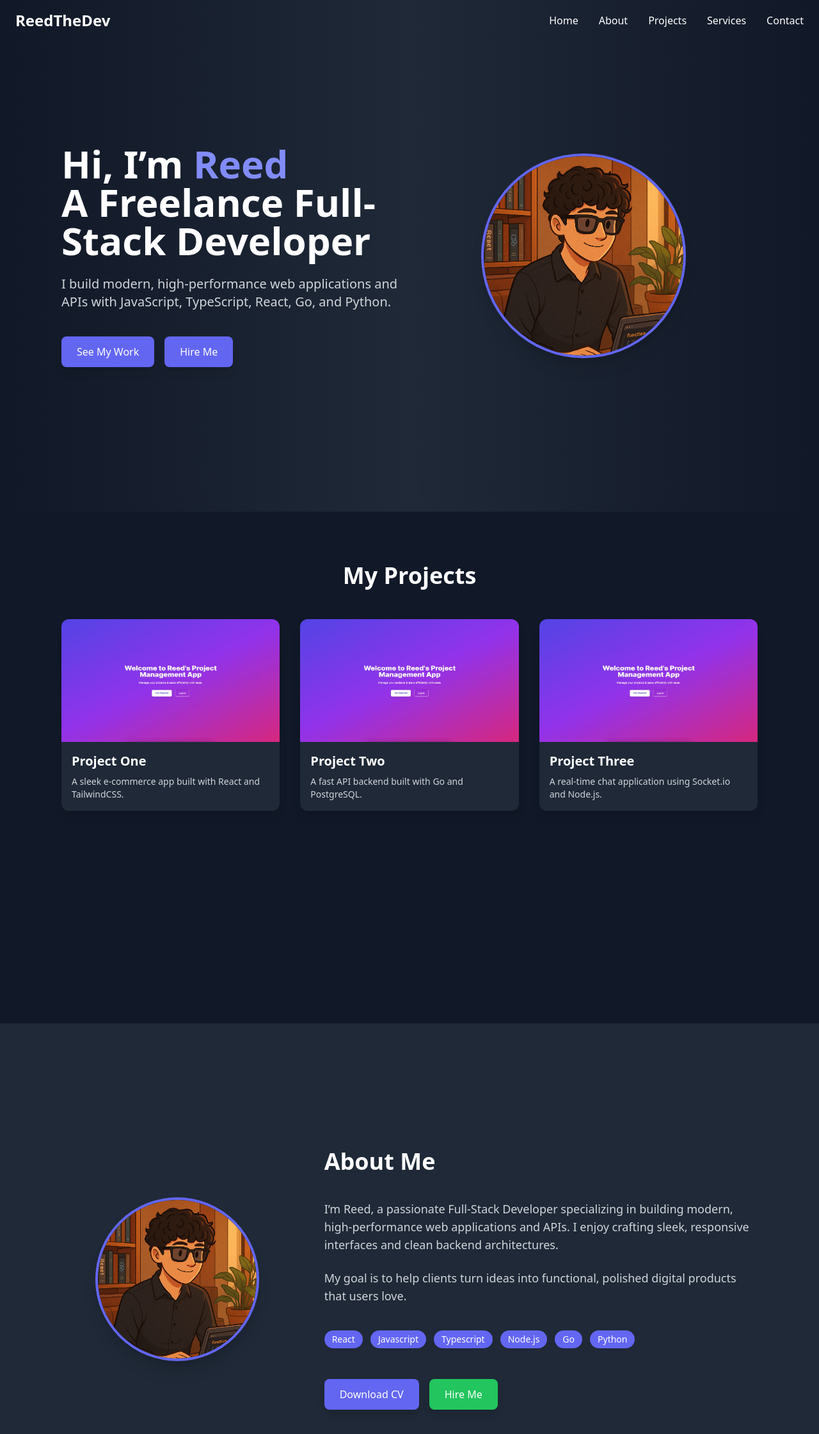
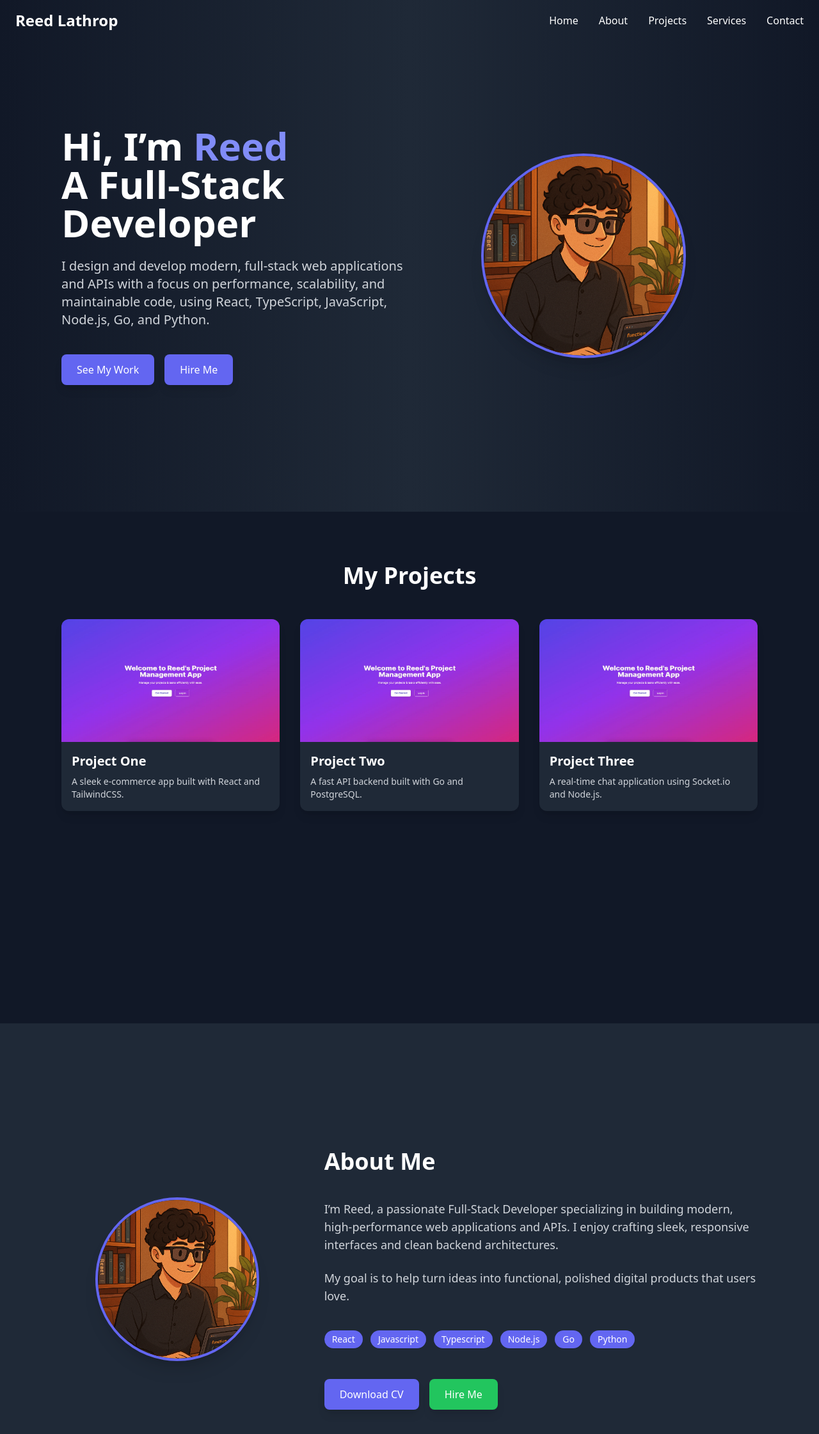
Before and after one commit to reedthedev13/Project-Portfolio, a React (Vite) app: page / in a window 1280 px wide. Shown: the top 2242 px of the page at 64% size. Built offline with nearby package versions, Linux system fonts and the light colour scheme.

Commit message:
Changed wording

```diff
--- a/src/components/NavBar.tsx
+++ b/src/components/NavBar.tsx
@@ -8,7 +8,7 @@ export const Navbar = () => {
 
   return (
     <nav className="fixed w-full bg-transparent z-50 px-6 py-4 flex justify-between items-center">
-      <div className="text-2xl font-bold text-white">ReedTheDev</div>
+      <div className="text-2xl font-bold text-white">Reed Lathrop</div>
 
       {/* Desktop Links */}
       <ul className="hidden md:flex gap-8 text-white font-medium">
--- a/src/pages/About.tsx
+++ b/src/pages/About.tsx
@@ -47,8 +47,8 @@ export const About = () => {
           sleek, responsive interfaces and clean backend architectures.
         </p>
         <p className="text-gray-300 text-lg">
-          My goal is to help clients turn ideas into functional, polished
-          digital products that users love.
+          My goal is to help turn ideas into functional, polished digital
+          products that users love.
         </p>
 
         {/* Skills */}
--- a/src/pages/Hero.tsx
+++ b/src/pages/Hero.tsx
@@ -17,11 +17,12 @@ export const Hero = () => {
       >
         <h1 className="text-4xl md:text-6xl font-bold leading-tight">
           Hi, I’m <span className="text-indigo-400">Reed</span>
-          <br />A Freelance Full-Stack Developer
+          <br />A Full-Stack Developer
         </h1>
         <p className="text-gray-300 text-lg md:text-xl">
-          I build modern, high-performance web applications and APIs with
-          JavaScript, TypeScript, React, Go, and Python.
+          I design and develop modern, full-stack web applications and APIs with
+          a focus on performance, scalability, and maintainable code, using
+          React, TypeScript, JavaScript, Node.js, Go, and Python.
         </p>
 
         <div className="flex gap-4 mt-4">
```
